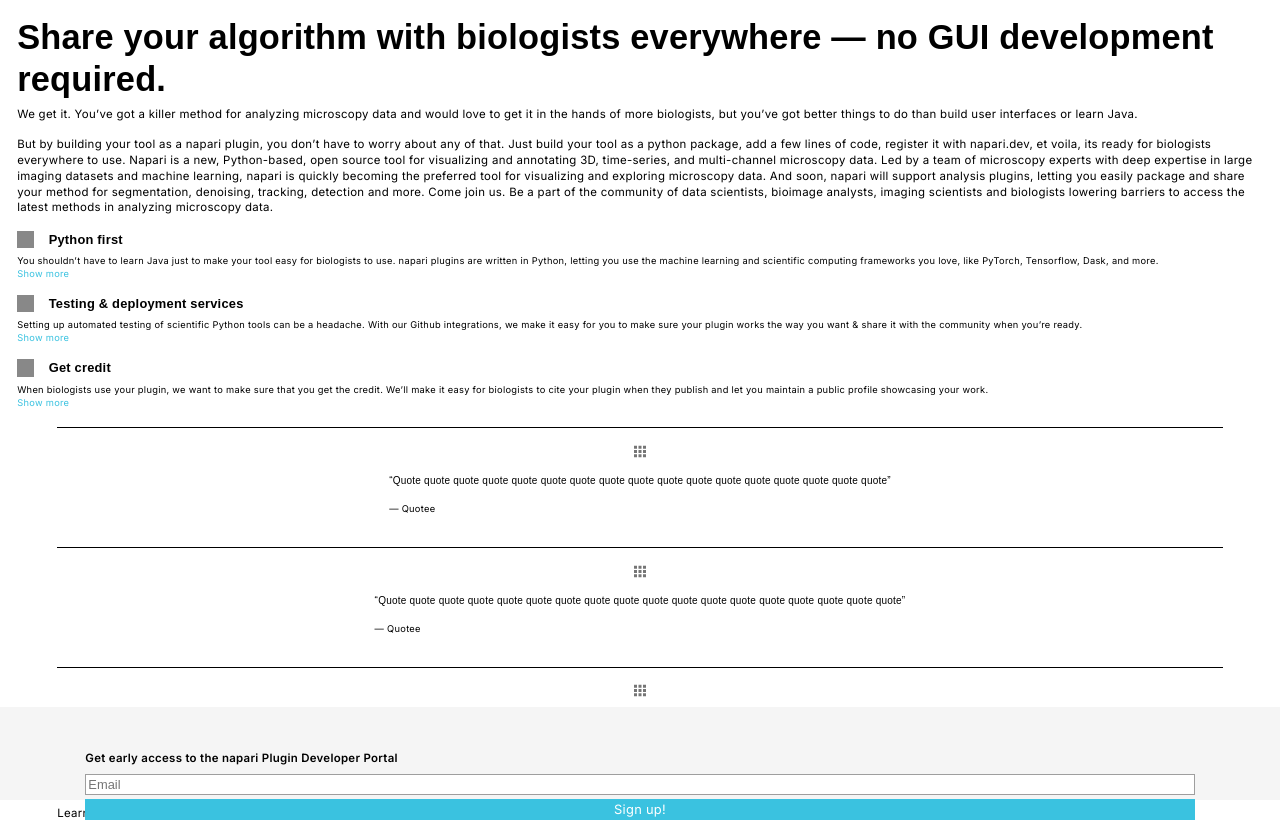
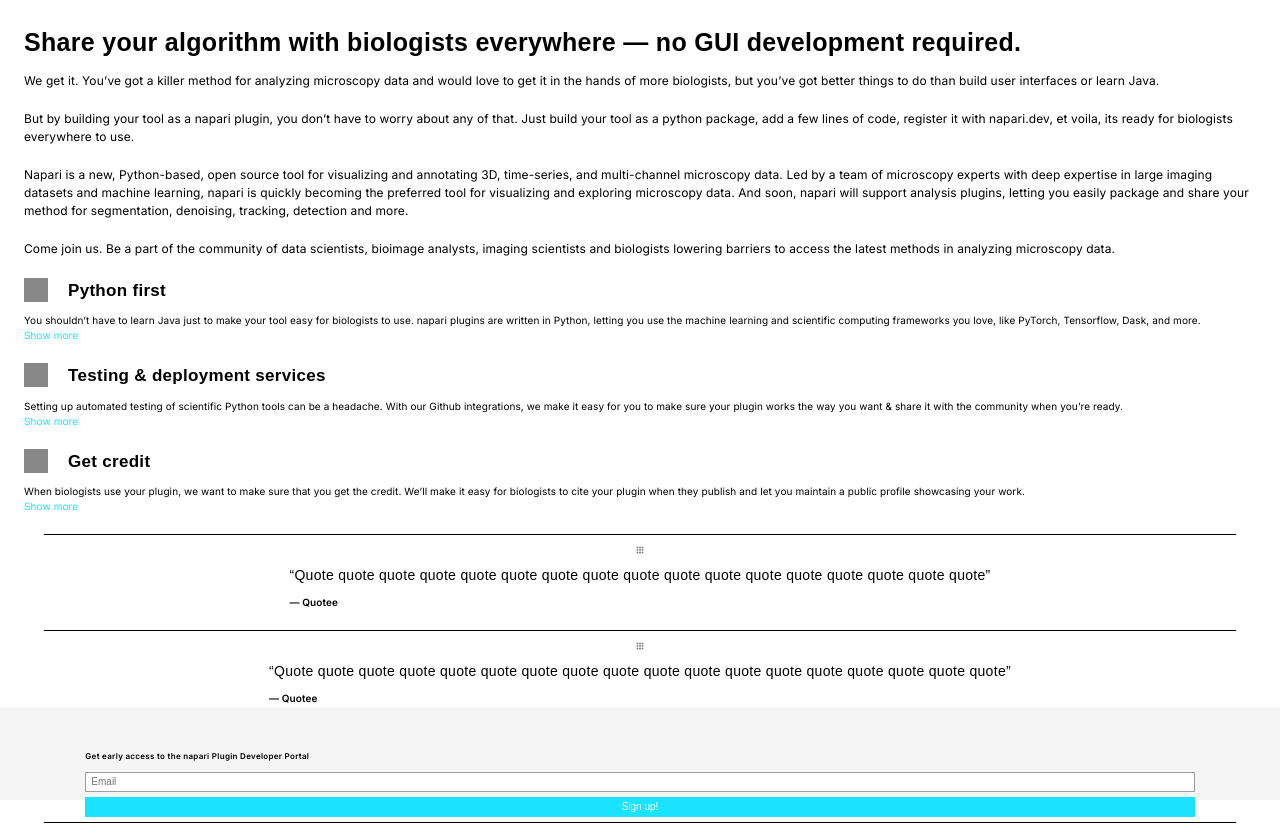
Before and after one commit to chanzuckerberg/napari.dev, a plain HTML site: page index.html in a window 1280 px wide. Shown: the top 825 px of the page. Drawn offline with Linux system fonts and the light colour scheme; a web font is replaced by a local one.

Commit message:
simplify narrow layout

```diff
--- a/index.html
+++ b/index.html
@@ -1,11 +1,13 @@
 <!DOCTYPE html>
 <html>
+
 <head>
   <!-- General -->
   <title>napari Plugin Developer Portal</title>
 
   <!-- CSS Imports -->
-    <link href="https://fonts.googleapis.com/css2?family=Inter:wght@400;600&family=Trispace:wght@300;600&display=swap" rel="stylesheet">
+  <link href="https://fonts.googleapis.com/css2?family=Inter:wght@400;600&family=Trispace:wght@300;600&display=swap"
+    rel="stylesheet">
   <link rel="stylesheet" type="text/css" href="res/reset.css" media="all">
   <link rel="stylesheet" type="text/css" href="res/index.css" media="all">
 </head>
@@ -15,46 +17,72 @@
     <main>
       <div class="header">
         <h1 class="header__tagline">Share your algorithm with biologists everywhere — no GUI development required.</h1>
-          <p class="header__text body body--medium">We get it. You’ve got a killer method for analyzing microscopy data and would love to get it in the hands of more biologists, but you’ve got better things to do than build user interfaces or learn Java.</p>
-          <p>But by building your tool as a napari plugin, you don’t have to worry about any of that. Just build your tool as a python package, add a few lines of code, register it with napari.dev, et voila, its ready for biologists everywhere to use. Napari is a new, Python-based, open source tool for visualizing and annotating 3D, time-series, and multi-channel microscopy data. Led by a team of microscopy experts with deep expertise in large imaging datasets and machine learning, napari is quickly becoming the preferred tool for visualizing and exploring microscopy data. And soon, napari will support analysis plugins, letting you easily package and share your method for segmentation, denoising, tracking, detection and more. Come join us. Be a part of the community of data scientists, bioimage analysts, imaging scientists and biologists lowering barriers to access the latest methods in analyzing microscopy data.</p>
+        <p>We get it. You’ve got a killer method for analyzing microscopy data and would love to get it in the hands of
+          more biologists, but you’ve got better things to do than build user interfaces or learn
+          Java.</p>
+        <p>But by building your tool as a napari plugin, you don’t have to worry about any of that. Just build your tool
+          as a python package, add a few lines of code, register it with napari.dev, et voila, its ready for biologists
+          everywhere to use.</p>
+        <p>Napari is a new, Python-based, open source tool for visualizing and annotating 3D, time-series, and
+          multi-channel microscopy data. Led by a team of microscopy experts with deep expertise in
+          large imaging datasets and machine learning, napari is quickly becoming the preferred tool for visualizing and
+          exploring microscopy data. And soon, napari will support analysis plugins, letting you easily package and
+          share your method for segmentation, denoising, tracking, detection and more.</p>
+        <p>Come join us. Be a part of the community of data scientists, bioimage analysts, imaging scientists and
+          biologists lowering barriers to access the latest methods in analyzing microscopy data.</p>
       </div>
       <div class="features">
         <div class="feature">
-            <div class="feature__tagline"><h3 class="heading heading--large">Python first</h3></div>
-            <p class="body body--small">You shouldn’t have to learn Java just to make your tool easy for biologists to use. napari plugins are written in Python, letting you use the machine learning and scientific computing frameworks you love, like PyTorch, Tensorflow, Dask, and more.</p>
-            <a class="body body--small" href="#">Show more</a>
+          <div class="feature__tagline">
+            <h2>Python first</h3>
+          </div>
+          <p>You shouldn’t have to learn Java just to make your tool easy for biologists to use. napari plugins are
+            written in Python, letting you use the machine learning and scientific computing frameworks you love, like
+            PyTorch, Tensorflow, Dask, and more.</p>
+          <a href="#">Show more</a>
         </div>
         <div class="feature">
-            <div class="feature__tagline"><h3 class="heading heading--large">Testing & deployment services</h3></div>
-            <p class="body body--small">Setting up automated testing of scientific Python tools can be a headache. With our Github integrations, we make it easy for you to make sure your plugin works the way you want & share it with the community when you’re ready.</p>
-            <a class="body body--small" href="#">Show more</a>
+          <div class="feature__tagline">
+            <h2>Testing & deployment services</h3>
+          </div>
+          <p>Setting up automated testing of scientific Python tools can be a headache. With our Github integrations, we
+            make it easy for you to make sure your plugin works the way you want & share it with the community when
+            you’re ready.</p>
+          <a href="#">Show more</a>
         </div>
         <div class="feature">
-            <div class="feature__tagline"><h3 class="heading heading--large">Get credit</h3></div>
-            <p class="body body--small">When biologists use your plugin, we want to make sure that you get the credit. We’ll make it easy for biologists to cite your plugin when they publish and let you maintain a public profile showcasing your work.</p>
-            <a class="body body--small" href="#">Show more</a>
+          <div class="feature__tagline">
+            <h2>Get credit</h3>
+          </div>
+          <p>When biologists use your plugin, we want to make sure that you get the credit. We’ll make it easy for
+            biologists to cite your plugin when they publish and let you maintain a public profile showcasing your work.
+          </p>
+          <a href="#">Show more</a>
         </div>
       </div>
       <div class="quotes">
         <div class="quote">
           <img src="res/apps.svg" class="quote__icon" aria-hidden="true">
           <div class="quote__text">
-              <q>“Quote quote quote quote quote quote quote quote quote quote quote quote quote quote quote quote quote”</q>
-              <p class="body body--small">— Quotee</q>
+            <q>“Quote quote quote quote quote quote quote quote quote quote quote quote quote quote quote quote
+              quote”</q>
+            <p>— Quotee</p>
           </div>
         </div>
         <div class="quote">
           <img src="res/apps.svg" class="quote__icon" aria-hidden="true">
           <div class="quote__text">
-              <q>“Quote quote quote quote quote quote quote quote quote quote quote quote quote quote quote quote quote quote”</q>
-              <p class="body body--small">— Quotee</p>
+            <q>“Quote quote quote quote quote quote quote quote quote quote quote quote quote quote quote quote quote
+              quote”</q>
+            <p>— Quotee</p>
           </div>
         </div>
         <div class="quote last">
           <img src="res/apps.svg" class="quote__icon" aria-hidden="true">
           <div class="quote__text">
-              <q>“Quote quote quote quote quote quote quote quote quote quote quote quote quote quote quote quote quote quote quote quote quote”</q>
-              <p class="body body--small">— Quotee</p>
+            <q>“Quote quote quote quote quote quote quote quote quote quote quote quote quote quote quote quote quote
+              quote quote quote quote”</q>
+            <p>— Quotee</p>
           </div>
         </div>
         <div class="learn-more">
@@ -62,7 +90,8 @@
           <ul>
             <li><a target="_blank" href="https://napari.org/">napari.org</a></li>
             <li><a target="_blank" href="https://github.com/napari/napari">napari on Github</a></li>
-              <li><a target="_blank" href="https://chanzuckerberg.com/science/programs-resources/imaging/">CZI Imaging</a></li>
+            <li><a target="_blank" href="https://chanzuckerberg.com/science/programs-resources/imaging/">CZI Imaging</a>
+            </li>
           </ul>
         </div>
       </div>
@@ -79,7 +108,7 @@
   </div>
   <div class="signup-container">
     <div class="signup-hero">
-        <h4 class="signup-hero__tagline body body--large">Get early access to the napari Plugin Developer Portal</h4>
+      <h3 class="signup-hero__tagline">Get early access to the napari Plugin Developer Portal</h3>
       <form action="https://chanzuckerberg.us5.list-manage.com/subscribe/post" method="post" class="signup-hero__form">
         <input type="hidden" name="u" value="79f50c0d0474ff43dffedabda" />
         <input type="hidden" name="id" value="63bf16756e" />
@@ -89,11 +118,12 @@
         </div>
         <div>
           <input type="email" name="EMAIL" aria-label="email address" placeholder="Email" required />
-            <button type="submit" class="body">Sign up!</button>
+          <button type="submit">Sign up!</button>
         </div>
       </form>
-        <h2 class="signup-hero__sinker">Sign up today for a front-row seat to the next frontier of bioimage analysis.</h2>
+      <p class="signup-hero__sinker">Sign up today for a front-row seat to the next frontier of bioimage analysis.</p>
     </div>
   </div>
 </body>
+
 </html>
--- a/res/index.scss
+++ b/res/index.scss
@@ -1,13 +1,15 @@
-$color-primary: #3AC2E0;
+$color-primary: #1AE3FF;
 $color-white: #FFFFFF;
 $color-black: #000000;
 $color-gray-off-white: #F5F5F5;
 $color-gray-medium: #9E9E9E;
-$mobile-signup-height: 13rem;
+$mobile-signup-height: 9.3rem;
+$line-height: 1.5em;
 $min-width: 300px;
 
 :root {
-    --multiplier: 0.716;
+    --multiplier: 1;
+    --smallest-unit: 0.0716rem;
     font-size: calc(var(--multiplier) * 62.5%);  // normal 16px rem -> 10px
 }
 
@@ -20,7 +22,7 @@
     font-family: 'Inter', sans-serif;
     font-style: normal;
     font-weight: 400;
-    letter-spacing: 0.04rem;
+    letter-spacing: 0.01rem;
 }
 
 h1, h2, h3, h4, h5, h6, q {
@@ -29,27 +31,20 @@
     font-weight: 600;
     letter-spacing: 0.03rem;
     margin: 0 0 1rem 0;
+    line-height: 1.5em;
 }
 
 h1 {
-    font-size: 4.8rem;
-    line-height: 5.8rem;
+    font-size: 2.5rem;
 }
 
 h2 {
-    font-size: 2.4rem;
-    line-height: 3.6rem;
+    font-size: 1.7rem;
 }
 
 h3 {
-    font-size: 1.8rem;
-    line-height: 2.4rem;
-}
-
-h4 {
-    font-weight: 300;
-    font-size: 1.4rem;
-    line-height: 2.0rem;
+    font-family: 'Inter', sans-serif;
+    font-size: 0.8rem;
 }
 
 q {
@@ -60,37 +55,14 @@
     display: block;
 }
 
-.body {
-    font-family: 'Inter', sans-serif;
-    font-style: normal;
-    font-weight: 400;
-    letter-spacing: 0.04rem;
-
-    &--small {
-        font-size: 1.3rem;
-        line-height: 1.8rem;
-    }
-
-    &--medium {
-        font-size: 1.6rem;
-        line-height: 2.2rem;
-    }
-
-    &--large {
-        font-weight: 600;
-        font-size: 1.6rem;
-        line-height: 2.4rem;
-    }
-}
-
 p, a {
     font-family: 'Inter', sans-serif;
     font-style: normal;
     font-weight: 400;
-    letter-spacing: 0.04rem;
+    letter-spacing: 0.01rem;
 
-    font-size: 1.6rem;
-    line-height: 2.2rem;
+    font-size: 1rem;
+    line-height: $line-height;
 }
 
 p {
@@ -117,6 +89,10 @@
     }
 }
 
+.header > p {
+    font-size: 1.2rem;
+}
+
 .signup-container {
     width: 100%;
     min-width: $min-width;
@@ -137,16 +113,17 @@
     &__form {
         input, button {
             width: 100%;
-            height: 3rem;
+            height: 2rem;
             box-sizing: border-box;
-            font-size: 1.8rem;
-            line-height: 2.4rem;
-            border-radius: 0.01rem;
+            font-size: 1rem;
+            line-height: $line-height;
+            border-radius: var(--smallest-unit);
         }
 
         input[type="email"] {
             color: $color-gray-medium;
-            border: 0.01rem solid $color-gray-medium;
+            border: var(--smallest-unit) solid $color-gray-medium;
+            padding: 0.5rem;
         }
 
         button[type="submit"] {
@@ -196,7 +173,7 @@
             float: left;
         }
 
-        h3::before {
+        h2::before {
             display: block;
             float: left;
             content: url('gray_box.svg');
@@ -212,41 +189,43 @@
 }
 
 .quotes {
-    margin: 2.5rem 5.6rem;
+    margin: 2rem;
 
     .quote {
         display: flex;
         flex-direction: column;
         align-items: center;
         justify-content: center;
-        padding-bottom: 2.4rem;
-        border-top: 0.1rem solid $color-black;
+        border-top: var(--smallest-unit) solid $color-black;
 
         &__icon, &__text {
-            margin-top: 2rem;
+            margin-top: 1rem;
         }
 
         &__icon {
-            width: 2.4rem;
-            height: 2.4rem;
+            width: 1rem;
+            height: 1rem;
         }
+
         & + .last {
-            border-bottom: 0.1rem solid $color-black;
+            border-bottom: var(--smallest-unit) solid $color-black;
         }
 
         q {
-            margin-bottom: 2.0rem;
+            margin-bottom: 1.0rem;
+        }
+
+        p {
+            font-weight: 600;
         }
     }
 
     .learn-more {
-        margin: 2.5rem 0;
+        margin: 1.5rem 0;
+        font-size: 1.4rem;
 
-        ul > li {
-            a {
-                font-size: 1.6rem;
-                line-height: 2.2rem;
-            }
+        p {
+            margin-bottom: 0;
         }
     }
 }
```
Also changed, not shown: res/index.css, 1 other file. Lines whose indentation alone changed are shown as unchanged.
